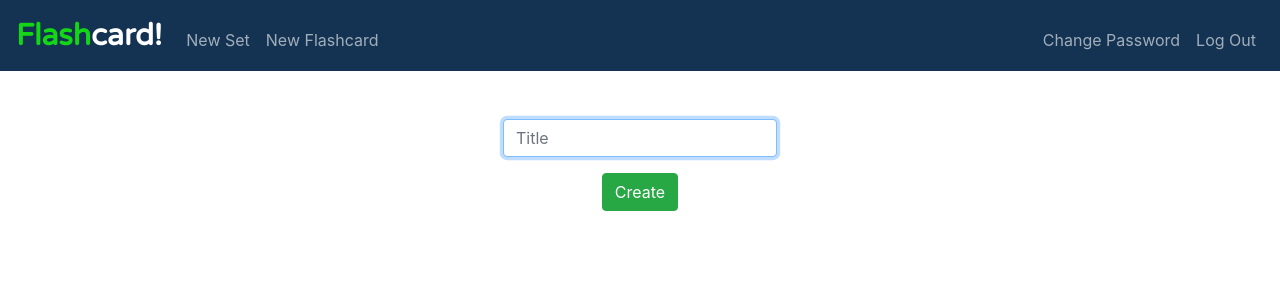
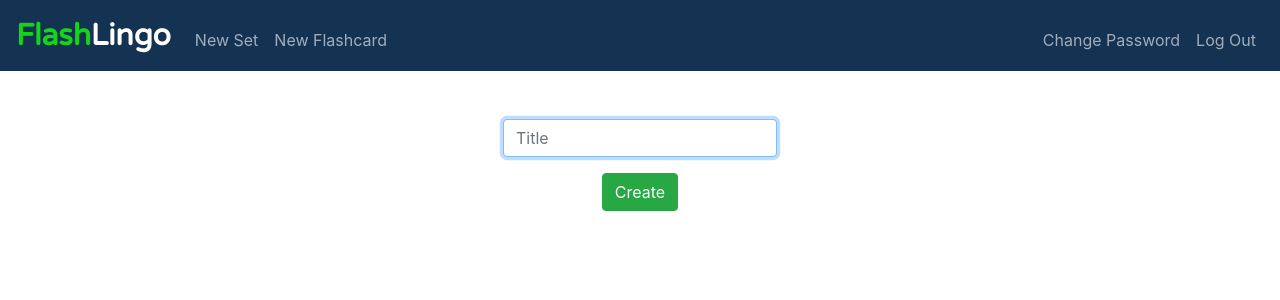
Before and after one commit to nlhn/flashlingo, a Flask app: page /new-set in a window 1280 px wide. Shown: the top 300 px of the page. Run offline with Flask 3, Linux system fonts and the light colour scheme; a user stored in the database is signed in; some libraries are stand-ins or nearby versions.

Commit message:
updated readme

```diff
--- a/templates/layout.html
+++ b/templates/layout.html
@@ -37,7 +37,7 @@
     <body>
 
         <nav class="navbar navbar-expand-md navbar-light">
-            <a class="navbar-brand" href="/"><span class="green">Flash</span><span class="white">card!</span></a>
+            <a class="navbar-brand" href="/"><span class="green">Flash</span><span class="white">Lingo</span></a>
             <button aria-controls="navbar" aria-expanded="false" aria-label="Toggle navigation" class="navbar-toggler" data-target="#navbar" data-toggle="collapse" type="button">
                 <span class="navbar-toggler-icon"></span>
             </button>
```
Also changed, not shown: README.md, app.py (renamed from application.py), vocab.db.
